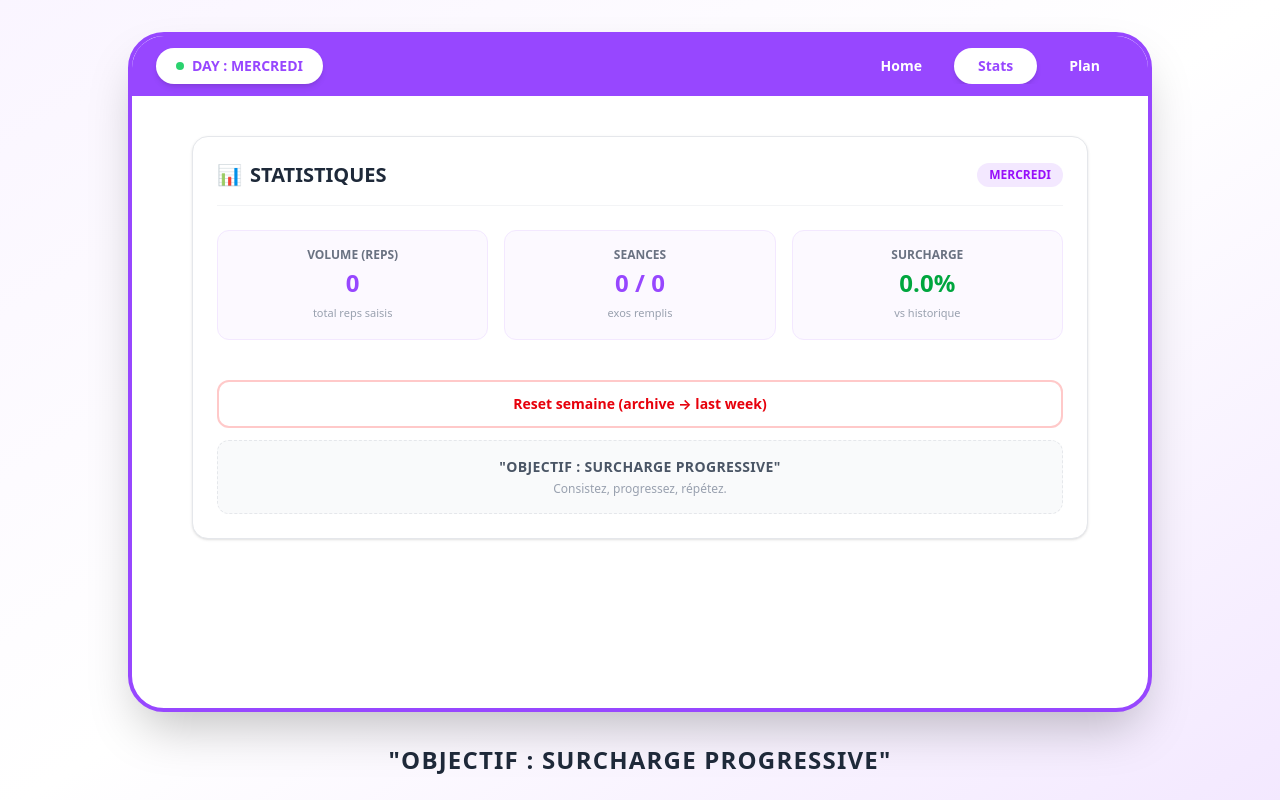
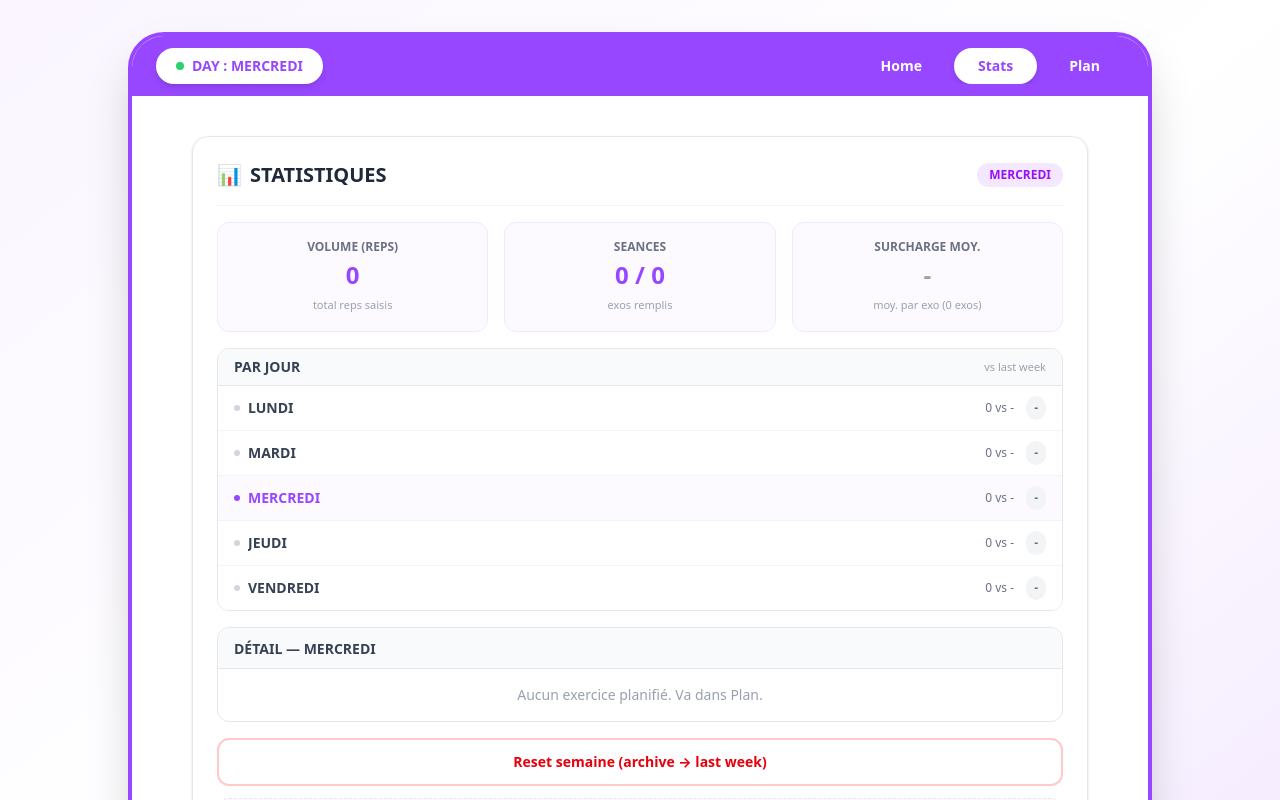
Before and after one commit to 2sitrakamarcel-maker/reps-tracker, a React (Vite) app: page / in a window 1280 px wide. Both pictures are taken after a click on the button "Stats". Shown: the top 800 px of the page. Built offline with nearby package versions, Linux system fonts and the light colour scheme.

Commit message:
feat(stats): per-exo and per-day surcharge, shared utils, avg global pct

```diff
--- a/src/components/HomeView.jsx
+++ b/src/components/HomeView.jsx
@@ -1,27 +1,17 @@
 import React from 'react'
+import { getLastFor, getPct } from '../utils/stats'
 
 const HomeView = ({ selectedDay, plans, todayReps, setTodayReps, history }) => {
   const dayPlans = plans[selectedDay] || []
 
   const getRep = (id) => String(todayReps?.[selectedDay]?.[id] ?? '')
   const setRep = (id, value) => {
-    // validation: 0-999, empty allowed
     if (value !== '' && !/^\d{0,3}$/.test(value)) return
     if (value !== '' && Number(value) > 999) return
     setTodayReps((prev) => ({
       ...prev,
       [selectedDay]: { ...(prev[selectedDay] || {}), [id]: value },
     }))
-  }
-
-  const getLastWeek = (id) => {
-    // last archived history entry for this day/id
-    const dates = Object.keys(history).sort().reverse()
-    for (const d of dates) {
-      const v = history[d]?.[selectedDay]?.[id]
-      if (v !== undefined && v !== '') return String(v)
-    }
-    return '-'
   }
 
   if (dayPlans.length === 0 || dayPlans.every((p) => !p.exercise.trim())) {
@@ -51,9 +41,10 @@ const HomeView = ({ selectedDay, plans, todayReps, setTodayReps, history }) => {
           .filter((p) => p.exercise.trim())
           .map((item) => {
             const cur = getRep(item.id)
-            const last = getLastWeek(item.id)
-            const isProgress = cur !== '' && last !== '-' && Number(cur) > Number(last)
-            const isRegress = cur !== '' && last !== '-' && Number(cur) < Number(last)
+            const last = getLastFor(selectedDay, item.id, history)
+            const pct = cur !== '' && last !== '-' ? getPct(cur, last) : null
+            const isProgress = pct !== null && pct > 0
+            const isRegress = pct !== null && pct < 0
             return (
               <div
                 key={item.id}
@@ -75,14 +66,10 @@ const HomeView = ({ selectedDay, plans, todayReps, setTodayReps, history }) => {
                   />
                   <span
                     className={`w-20 sm:w-24 text-center text-xs sm:text-sm font-bold py-2 sm:py-1.5 px-2 sm:px-3 rounded-lg shrink-0 ${
-                      isProgress
-                        ? 'bg-green-100 text-green-700'
-                        : isRegress
-                          ? 'bg-red-100 text-red-600'
-                          : 'bg-purple-100/60 text-purple-600'
+                      isProgress ? 'bg-green-100 text-green-700' : isRegress ? 'bg-red-100 text-red-600' : 'bg-purple-100/60 text-purple-600'
                     }`}
                   >
-                    {last}
+                    {last} {pct !== null ? `(${pct > 0 ? '+' : ''}${pct.toFixed(0)}%)` : ''}
                   </span>
                 </div>
               </div>
--- a/src/components/StatsView.jsx
+++ b/src/components/StatsView.jsx
@@ -1,52 +1,36 @@
 import React, { useMemo } from 'react'
+import { DAYS_ORDER, calcDayStats, calcGlobalStats } from '../utils/stats'
 
 const StatsView = ({ plans, todayReps, history, selectedDay, onReset }) => {
-  const stats = useMemo(() => {
-    let totalExos = 0
-    let totalReps = 0
-    let filled = 0
-    let totalPlanned = 0
+  const global = useMemo(() => calcGlobalStats(plans, todayReps, history), [plans, todayReps, history])
 
-    Object.values(plans).forEach((dayList) => {
-      dayList.forEach((item) => {
-        if (item.exercise.trim()) {
-          totalPlanned += 1
-          totalExos += 1
-        }
+  const dayStatsMap = useMemo(() => {
+    const map = {}
+    DAYS_ORDER.forEach((day) => {
+      map[day] = calcDayStats(day, plans, todayReps, history)
     })
-    })
-
-    Object.entries(todayReps).forEach(([, dayMap]) => {
-      Object.values(dayMap).forEach((v) => {
-        if (v !== '' && v !== undefined) {
-          const n = Number(v)
-          if (!Number.isNaN(n)) {
-            totalReps += n
-            filled += 1
-          }
-        }
-      })
-    })
-
-    const lastHistoryReps = Object.values(history).reduce((acc, dayMap) => {
-      Object.values(dayMap).forEach((dm) => {
-        Object.values(dm).forEach((v) => {
-          const n = Number(v)
-          if (!Number.isNaN(n)) acc += n
-        })
-      })
-      return acc
-    }, 0)
-
-    const surcharge = lastHistoryReps > 0 ? ((totalReps - lastHistoryReps) / lastHistoryReps) * 100 : 0
-
-    return { totalExos, totalPlanned, totalReps, filled, lastHistoryReps, surcharge }
+    return map
   }, [plans, todayReps, history])
 
+  const currentDay = dayStatsMap[selectedDay]
+
+  const pctColor = (pct) => {
+    if (pct === null) return 'text-gray-400'
+    if (pct > 0) return 'text-green-600'
+    if (pct < 0) return 'text-red-600'
+    return 'text-gray-600'
+  }
+
+  const pctBg = (pct) => {
+    if (pct === null) return 'bg-gray-100 text-gray-500'
+    if (pct > 0) return 'bg-green-100 text-green-700'
+    if (pct < 0) return 'bg-red-100 text-red-600'
+    return 'bg-gray-100 text-gray-600'
+  }
+
   return (
-    <div className="bg-white rounded-xl sm:rounded-2xl border border-gray-200 shadow-sm p-3 sm:p-6 w-full max-w-4xl mx-auto my-1 sm:my-4 min-h-[40vh] flex flex-col justify-between gap-4">
-      <div>
-        <div className="flex items-center justify-between gap-2 mb-4 sm:mb-6 pb-3 sm:pb-4 border-b border-gray-100">
+    <div className="bg-white rounded-xl sm:rounded-2xl border border-gray-200 shadow-sm p-3 sm:p-6 w-full max-w-4xl mx-auto my-1 sm:my-4 flex flex-col gap-4">
+      <div className="flex items-center justify-between gap-2 pb-3 sm:pb-4 border-b border-gray-100">
         <div className="flex items-center gap-1.5 sm:gap-2 min-w-0">
           <span className="text-purple-600 text-base sm:text-xl shrink-0">📊</span>
           <h2 className="text-sm sm:text-xl font-bold text-gray-800 uppercase truncate">Statistiques</h2>
@@ -55,28 +39,88 @@ const StatsView = ({ plans, todayReps, history, selectedDay, onReset }) => {
           {selectedDay}
         </span>
       </div>
-        <div className="grid grid-cols-1 sm:grid-cols-3 gap-3 sm:gap-4 mb-4 sm:mb-6">
+
+      {/* Global 3 cards */}
+      <div className="grid grid-cols-1 sm:grid-cols-3 gap-3 sm:gap-4">
         <div className="bg-purple-50/60 p-3 sm:p-4 rounded-xl border border-purple-100 text-center">
           <span className="text-[11px] sm:text-xs text-gray-500 font-semibold block">VOLUME (REPS)</span>
-            <span className="text-xl sm:text-2xl font-black text-[#9747FF] mt-1 block">{stats.totalReps}</span>
+          <span className="text-xl sm:text-2xl font-black text-[#9747FF] mt-1 block">{global.totalReps}</span>
           <span className="text-[11px] text-gray-400">total reps saisis</span>
         </div>
         <div className="bg-purple-50/60 p-3 sm:p-4 rounded-xl border border-purple-100 text-center">
           <span className="text-[11px] sm:text-xs text-gray-500 font-semibold block">SEANCES</span>
           <span className="text-xl sm:text-2xl font-black text-[#9747FF] mt-1 block">
-              {stats.filled} / {stats.totalPlanned}
+            {global.filled} / {global.totalPlanned}
           </span>
           <span className="text-[11px] text-gray-400">exos remplis</span>
         </div>
         <div className="bg-purple-50/60 p-3 sm:p-4 rounded-xl border border-purple-100 text-center">
-            <span className="text-[11px] sm:text-xs text-gray-500 font-semibold block">SURCHARGE</span>
-            <span className={`text-xl sm:text-2xl font-black mt-1 block ${stats.surcharge >= 0 ? 'text-green-600' : 'text-red-600'}`}>
-              {stats.surcharge > 0 ? '+' : ''}
-              {stats.surcharge.toFixed(1)}%
+          <span className="text-[11px] sm:text-xs text-gray-500 font-semibold block">SURCHARGE MOY.</span>
+          <span className={`text-xl sm:text-2xl font-black mt-1 block ${pctColor(global.globalPctAvg)}`}>
+            {global.globalPctAvg !== null ? `${global.globalPctAvg > 0 ? '+' : ''}${global.globalPctAvg.toFixed(1)}%` : '-'}
           </span>
-            <span className="text-[11px] text-gray-400">vs historique</span>
+          <span className="text-[11px] text-gray-400">moy. par exo ({global.pctCount} exos)</span>
         </div>
       </div>
+
+      {/* Par jour */}
+      <div className="rounded-xl border border-gray-200 overflow-hidden">
+        <div className="bg-gray-50 px-3 sm:px-4 py-2 border-b border-gray-200 flex justify-between items-center">
+          <span className="text-xs sm:text-sm font-black text-gray-700 uppercase">Par jour</span>
+          <span className="text-[11px] text-gray-400">vs last week</span>
+        </div>
+        <div className="divide-y divide-gray-100 max-h-[28vh] overflow-y-auto">
+          {DAYS_ORDER.map((day) => {
+            const ds = dayStatsMap[day]
+            const isToday = day === selectedDay
+            return (
+              <div key={day} className={`flex items-center justify-between px-3 sm:px-4 py-2.5 ${isToday ? 'bg-purple-50/60' : 'bg-white'}`}>
+                <div className="flex items-center gap-2 min-w-0">
+                  <span className={`w-1.5 h-1.5 rounded-full shrink-0 ${isToday ? 'bg-[#9747FF]' : 'bg-gray-300'}`} />
+                  <span className={`text-xs sm:text-sm font-bold truncate ${isToday ? 'text-[#9747FF]' : 'text-gray-700'}`}>{day}</span>
+                  {ds.total > 0 && <span className="text-[11px] text-gray-400 hidden sm:inline">· {ds.filled}/{ds.total} exos</span>}
+                </div>
+                <div className="flex items-center gap-2 sm:gap-3 shrink-0">
+                  <span className="text-xs text-gray-500 hidden sm:inline">
+                    {ds.curTotal} vs {ds.lastTotal || '-'}
+                  </span>
+                  <span className={`text-xs font-black px-2 py-1 rounded-full ${pctBg(ds.dayPct)}`}>
+                    {ds.dayPct !== null ? `${ds.dayPct > 0 ? '+' : ''}${ds.dayPct.toFixed(1)}%` : '-'}
+                  </span>
+                </div>
+              </div>
+            )
+          })}
+        </div>
+      </div>
+
+      {/* Détail exercices du jour sélectionné */}
+      <div className="rounded-xl border border-gray-200 overflow-hidden">
+        <div className="bg-gray-50 px-3 sm:px-4 py-2 border-b border-gray-200">
+          <span className="text-xs sm:text-sm font-black text-gray-700 uppercase">Détail — {selectedDay}</span>
+        </div>
+        {currentDay.perExo.length === 0 ? (
+          <div className="p-4 text-center text-sm text-gray-400">Aucun exercice planifié. Va dans Plan.</div>
+        ) : (
+          <div className="divide-y divide-gray-100">
+            {currentDay.perExo.map((ex) => (
+              <div key={ex.id} className="flex items-center justify-between px-3 sm:px-4 py-2.5 gap-2">
+                <div className="min-w-0 flex-1">
+                  <span className="text-sm font-bold text-gray-800 block truncate">{ex.exercise}</span>
+                  {ex.instruction && <span className="text-[11px] text-gray-400 block truncate">{ex.instruction}</span>}
+                </div>
+                <div className="flex items-center gap-2 shrink-0">
+                  <span className="text-xs text-gray-600 font-medium">
+                    {ex.cur || '-'} <span className="text-gray-300">/</span> {ex.last}
+                  </span>
+                  <span className={`text-xs font-black px-2 py-1 rounded-full min-w-[60px] text-center ${pctBg(ex.pct)}`}>
+                    {ex.pct !== null ? `${ex.pct > 0 ? '+' : ''}${ex.pct.toFixed(1)}%` : '-'}
+                  </span>
+                </div>
+              </div>
+            ))}
+          </div>
+        )}
       </div>
 
       <div className="space-y-3">
@@ -87,9 +131,7 @@ const StatsView = ({ plans, todayReps, history, selectedDay, onReset }) => {
           Reset semaine (archive → last week)
         </button>
         <div className="text-center py-3 sm:py-4 bg-gray-50 rounded-xl border border-dashed border-gray-200 px-3">
-          <p className="text-xs sm:text-sm font-bold text-gray-600 uppercase tracking-wide">
-            &quot;OBJECTIF : SURCHARGE PROGRESSIVE&quot;
-          </p>
+          <p className="text-xs sm:text-sm font-bold text-gray-600 uppercase tracking-wide">&quot;OBJECTIF : SURCHARGE PROGRESSIVE&quot;</p>
           <p className="text-[11px] sm:text-xs text-gray-400 mt-1">Consistez, progressez, répétez.</p>
         </div>
       </div>
--- /dev/null
+++ b/src/utils/stats.js
@@ -0,0 +1,102 @@
+export const DAYS_ORDER = ['LUNDI', 'MARDI', 'MERCREDI', 'JEUDI', 'VENDREDI', 'SAMEDI', 'DIMANCHE']
+
+export function getPct(cur, last) {
+  if (last === 0 || last === '-' || last === undefined || last === null || last === '') return null
+  const nCur = Number(cur)
+  const nLast = Number(last)
+  if (Number.isNaN(nCur) || Number.isNaN(nLast) || nLast === 0) return null
+  return ((nCur - nLast) / nLast) * 100
+}
+
+export function getLastFor(day, id, history) {
+  const dates = Object.keys(history).sort().reverse()
+  for (const d of dates) {
+    const v = history[d]?.[day]?.[id]
+    if (v !== undefined && v !== '') return String(v)
+  }
+  return '-'
+}
+
+export function calcDayStats(day, plans, todayReps, history) {
+  const items = (plans[day] || []).filter((p) => p.exercise.trim())
+  let curTotal = 0
+  let lastTotal = 0
+  let filled = 0
+  const perExo = items.map((item) => {
+    const cur = todayReps?.[day]?.[item.id]
+    const curStr = cur !== undefined && cur !== '' ? String(cur) : ''
+    const last = getLastFor(day, item.id, history)
+    const pct = curStr !== '' && last !== '-' ? getPct(curStr, last) : null
+    if (curStr !== '' && !Number.isNaN(Number(curStr))) {
+      curTotal += Number(curStr)
+      filled += 1
+    }
+    if (last !== '-' && !Number.isNaN(Number(last))) lastTotal += Number(last)
+    return { id: item.id, exercise: item.exercise, instruction: item.instruction, cur: curStr, last, pct }
+  })
+  const dayPct = lastTotal > 0 ? ((curTotal - lastTotal) / lastTotal) * 100 : null
+  return { perExo, curTotal, lastTotal, dayPct, filled, total: items.length }
+}
+
+export function calcGlobalStats(plans, todayReps, history) {
+  let totalPlanned = 0
+  let totalReps = 0
+  let filled = 0
+  let pctSum = 0
+  let pctCount = 0
+  let lastHistoryReps = 0
+
+  Object.values(plans).forEach((dayList) => {
+    dayList.forEach((item) => {
+      if (item.exercise.trim()) totalPlanned += 1
+    })
+  })
+
+  Object.entries(todayReps).forEach(([, dayMap]) => {
+    Object.values(dayMap).forEach((v) => {
+      if (v !== '' && v !== undefined) {
+        const n = Number(v)
+        if (!Number.isNaN(n)) {
+          totalReps += n
+        }
+      }
+    })
+  })
+
+  // per-exo pct average
+  Object.entries(plans).forEach(([day, dayList]) => {
+    dayList.forEach((item) => {
+      if (!item.exercise.trim()) return
+      const cur = todayReps?.[day]?.[item.id]
+      if (cur === undefined || cur === '') return
+      const last = getLastFor(day, item.id, history)
+      const pct = getPct(String(cur), last)
+      if (pct !== null) {
+        pctSum += pct
+        pctCount += 1
+      }
+    })
+  })
+
+  // sum history for legacy display
+  Object.values(history).forEach((dayMap) => {
+    Object.values(dayMap).forEach((dm) => {
+      Object.values(dm).forEach((v) => {
+        const n = Number(v)
+        if (!Number.isNaN(n)) lastHistoryReps += n
+      })
+    })
+  })
+
+  const globalPctAvg = pctCount > 0 ? pctSum / pctCount : null
+  const legacyPct = lastHistoryReps > 0 ? ((totalReps - lastHistoryReps) / lastHistoryReps) * 100 : null
+
+  // filled count
+  Object.entries(todayReps).forEach(([, dm]) => {
+    Object.values(dm).forEach((v) => {
+      if (v !== '' && v !== undefined && !Number.isNaN(Number(v))) filled += 1
+    })
+  })
+
+  return { totalPlanned, totalReps, filled, globalPctAvg, legacyPct, lastHistoryReps, pctCount }
+}
```
Lines whose indentation alone changed are shown as unchanged.
